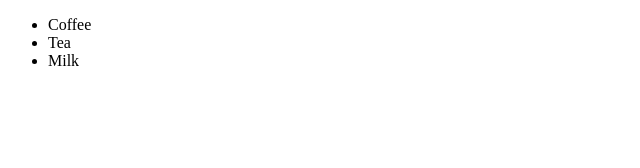
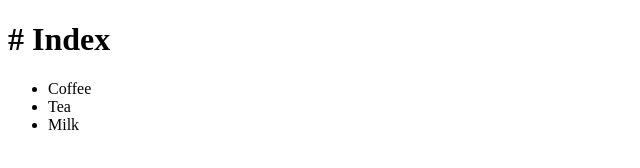
Before and after one commit to kamaldeepsingh1997/Lab-03, a plain HTML site: page Sharine Joseph/index.html in a window 1280 px wide. Shown: the whole page, without its empty margins (0-640 px from the left). Drawn offline with Linux system fonts and the light colour scheme.

Commit message:
Update index.html

```diff
--- a/Sharine Joseph/index.html
+++ b/Sharine Joseph/index.html
@@ -4,6 +4,7 @@
 	<title>Index</title>
 </head>
 <body>
+	<h1># Index</h1>
 	<ul>
 	  <li>Coffee</li>
 	  <li>Tea</li>
```
